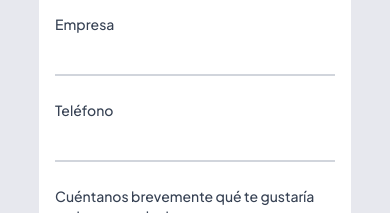
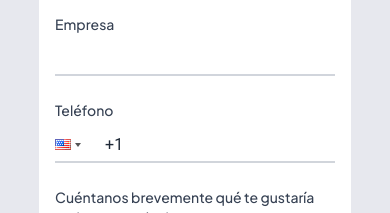
Before and after one commit to navadav-solutions/navadav-homepage, a Next.js app: page /blog in a window 390 px wide. Shown: the part 9160-9373 px from the top of the page. Built offline with nearby package versions, Linux system fonts and the light colour scheme.

Commit message:
Add react-phone-input-2 to ContactForm component for phone number input. Update styles in globals.css for custom phone input design and adjust package.json and package-lock.json for new dependency.

```diff
--- a/app/components/ContactForm/ContactForm.tsx
+++ b/app/components/ContactForm/ContactForm.tsx
@@ -1,11 +1,15 @@
 "use client";
 
+import { useState } from "react";
 import { getAssetPath } from "@/app/utils/assets";
 import Image from "next/image";
 import { useForm, ValidationError } from "@formspree/react";
+import PhoneInput from "react-phone-input-2";
+import "react-phone-input-2/lib/style.css";
 
 const ContactForm = () => {
   const [state, handleSubmit] = useForm(process.env.NEXT_PUBLIC_FORM || "");
+  const [phone, setPhone] = useState("");
 
   if (state.succeeded) {
     return (
@@ -84,57 +88,40 @@ const ContactForm = () => {
                     <ValidationError prefix="Company" field="company" className="text-red-500 text-sm font-semibold" errors={state.errors} />
                   </div>
                   <div className="flex-1">
-                    <label htmlFor="phone" className="block text-sm font-medium text-gray-700">
+                    <label htmlFor="phone" className="block text-sm font-medium text-gray-700 mb-2">
                       Teléfono
                     </label>
-                    <input
-                      id="phone"
-                      type="tel"
-                      name="phone"
-                      inputMode="tel"
-                      pattern="\+?[0-9]*"
-                      className="w-full border-b-2 border-gray-300 focus:border-blue-500 outline-none py-2 text-gray-800"
-                      placeholder=""
-                      onKeyDown={(e) => {
-                        const input = e.currentTarget;
-                        const value = input.value;
-                        const isNumber = /[0-9]/.test(e.key);
-                        const isPlus = e.key === '+';
-                        const isControlKey = ['Backspace', 'Delete', 'Tab', 'ArrowLeft', 'ArrowRight', 'Enter', 'Home', 'End'].includes(e.key);
-
-                        // Permitir + solo al inicio
-                        if (isPlus && value.length === 0) {
-                          return; // Permitir el +
-                        }
-
-                        // Permitir números siempre
-                        if (isNumber) {
-                          return; // Permitir números
-                        }
-
-                        // Permitir teclas de control
-                        if (isControlKey) {
-                          return; // Permitir teclas de control
-                        }
-
-                        // Permitir Ctrl/Cmd + A, C, V, X para copiar/pegar/seleccionar
-                        if (e.ctrlKey || e.metaKey) {
-                          return;
-                        }
-
-                        // Bloquear todo lo demás
-                        e.preventDefault();
+                    <PhoneInput
+                      country="us"
+                      value={phone}
+                      onChange={(value) => setPhone(value)}
+                      inputProps={{
+                        name: "phone",
+                        id: "phone",
+                        required: false,
                       }}
-                      onChange={(e) => {
-                        let value = e.target.value;
-                        // Permitir + solo al inicio, luego solo números
-                        if (value.startsWith('+')) {
-                          value = '+' + value.slice(1).replace(/[^0-9]/g, '');
-                        } else {
-                          value = value.replace(/[^0-9]/g, '');
-                        }
-                        e.target.value = value;
+                      containerStyle={{
+                        width: "100%",
                       }}
+                      inputStyle={{
+                        width: "100%",
+                        border: "none",
+                        borderBottom: "2px solid #d1d5db",
+                        borderRadius: "0",
+                        padding: "8px 0 8px 50px",
+                        fontSize: "16px",
+                        color: "#1f2937",
+                        outline: "none",
+                        background: "transparent",
+                      }}
+                      buttonStyle={{
+                        border: "none",
+                        borderBottom: "2px solid #d1d5db",
+                        borderRadius: "0",
+                        background: "transparent",
+                        padding: "8px 4px 8px 0",
+                      }}
+                      inputClass="phone-input-custom"
                     />
                     <ValidationError prefix="Phone" field="phone" className="text-red-500 text-sm font-semibold" errors={state.errors} />
                   </div>
--- a/app/globals.css
+++ b/app/globals.css
@@ -49,3 +49,42 @@ body {
 .animate-scroll:hover {
   animation-play-state: paused;
 }
+
+/* Estilos personalizados para react-phone-input-2 */
+.phone-input-custom:focus {
+  border-bottom-color: #3b82f6 !important;
+}
+
+.phone-input-custom:focus + .flag-dropdown {
+  border-bottom-color: #3b82f6 !important;
+}
+
+.flag-dropdown {
+  border: none !important;
+  border-bottom: 2px solid #d1d5db !important;
+  border-radius: 0 !important;
+  background: transparent !important;
+}
+
+.flag-dropdown.open {
+  border-bottom-color: #3b82f6 !important;
+}
+
+.flag-dropdown.open .selected-flag {
+  background: transparent !important;
+}
+
+.selected-flag {
+  background: transparent !important;
+  border: none !important;
+  padding: 8px 4px 8px 0 !important;
+}
+
+.selected-flag:focus {
+  outline: none !important;
+}
+
+.country-list {
+  border-radius: 8px !important;
+  box-shadow: 0 4px 6px -1px rgba(0, 0, 0, 0.1), 0 2px 4px -1px rgba(0, 0, 0, 0.06) !important;
+}
--- a/package.json
+++ b/package.json
@@ -18,7 +18,8 @@
     "class-variance-authority": "^0.7.1",
     "next": "16.1.1",
     "react": "19.1.0",
-    "react-dom": "19.1.0"
+    "react-dom": "19.1.0",
+    "react-phone-input-2": "^2.15.1"
   },
   "devDependencies": {
     "@tailwindcss/postcss": "^4",
```
Also changed, not shown: 1 other file (tests, documents, lock files or other folders).
